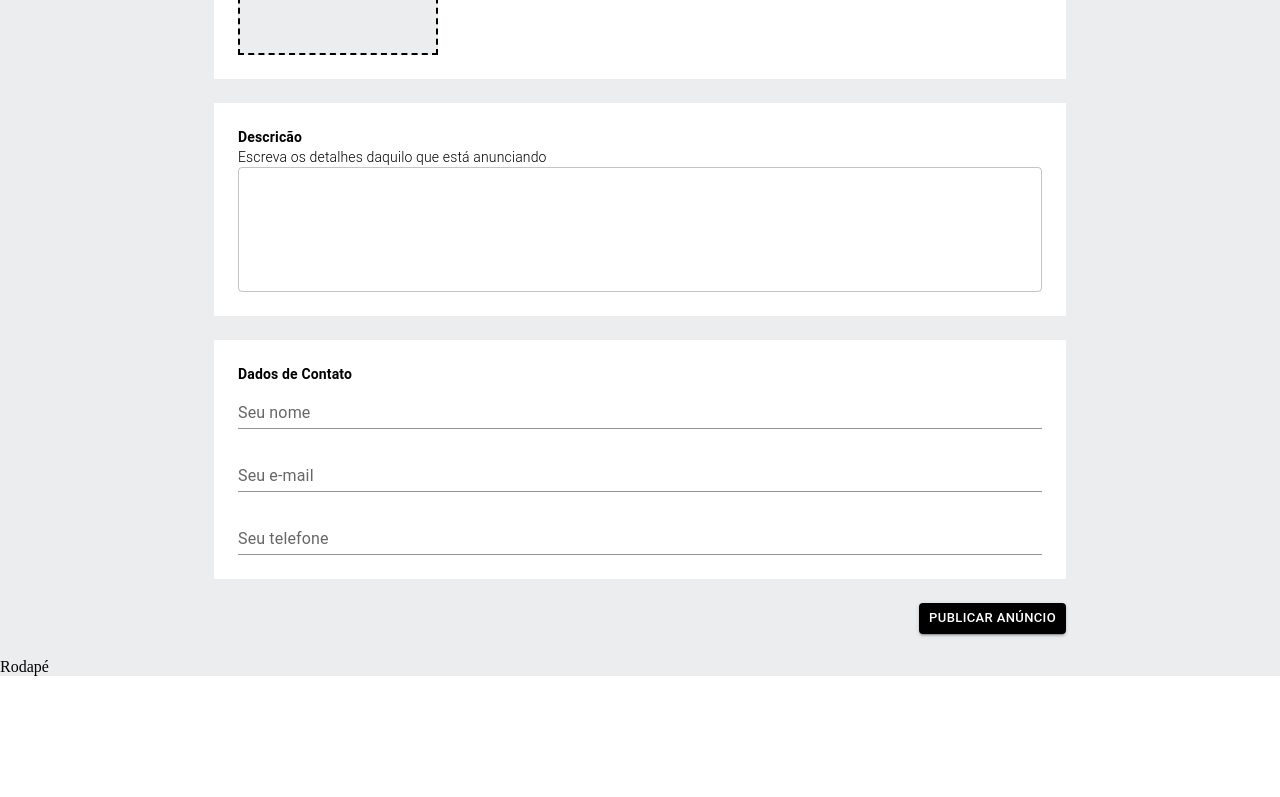
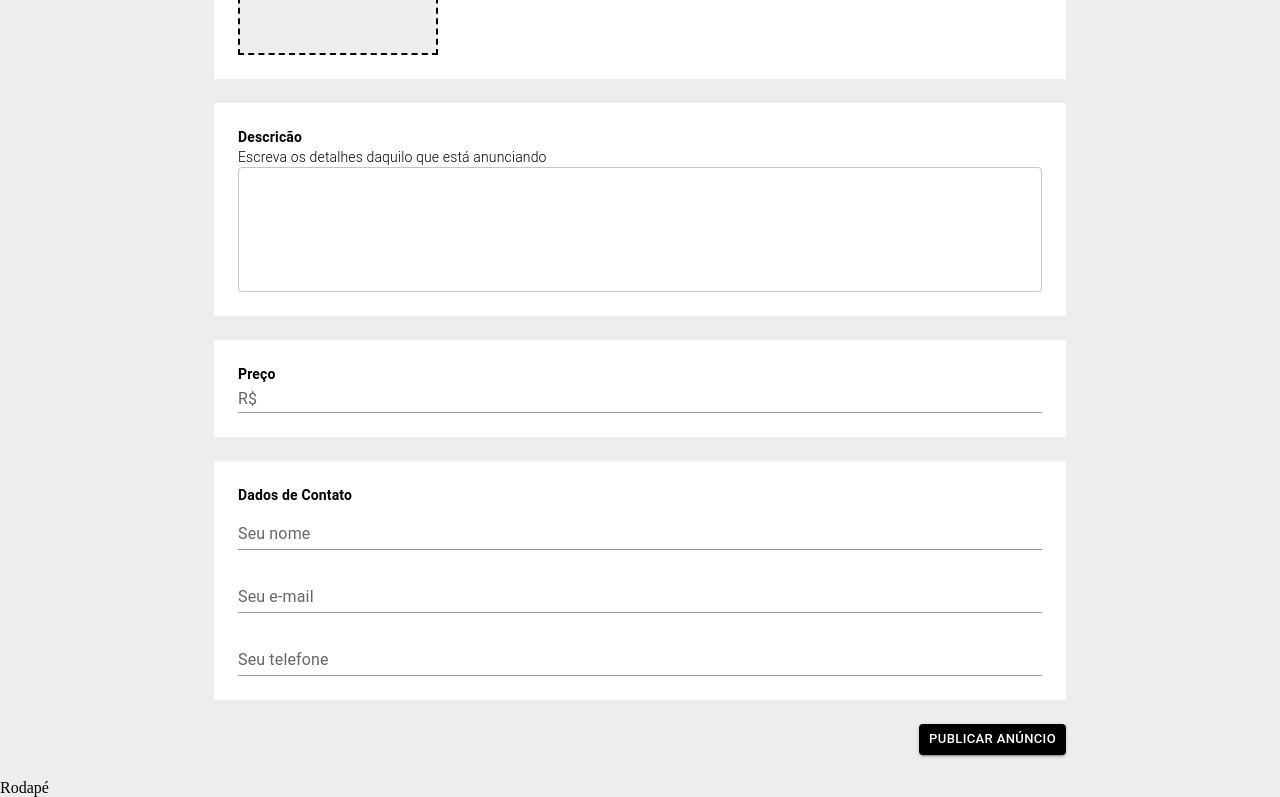
Before and after one commit to renardbergson/anunx, a Next.js app: page /pages/user/publish in a window 1280 px wide. Shown: the part 643-1440 px from the top of the page. Before the commit the page ends 1319 px from the top, so only its background shows below. Built offline with nearby package versions, Linux system fonts and the light colour scheme.

Commit message:
adding price box for user/publish

```diff
--- a/src/app/pages/user/publish/page.jsx
+++ b/src/app/pages/user/publish/page.jsx
@@ -5,7 +5,19 @@ import { useDropzone } from 'react-dropzone'
 import styled from 'styled-components'
 
 import { useTheme } from '@emotion/react'
-import { Container, Typography, Box, TextField, Select, MenuItem, Button } from '@mui/material'
+import {
+  Container,
+  Typography,
+  Box,
+  TextField,
+  Select,
+  MenuItem,
+  Button,
+  FormControl,
+  InputLabel,
+  OutlinedInput,
+  InputAdornment
+} from '@mui/material'
 import DeleteForeverIcon from '@mui/icons-material/DeleteForever'
 
 import TemplateDefault from '../../../templates/Default'
@@ -219,6 +231,28 @@ const Publish = () => {
 
       <Container maxWidth="md">
         <Box sx={{background: theme.palette.secondary.main, padding: theme.spacing(3), marginBottom: theme.spacing(3)}}>
+          <Typography component="h6" variant="body2" fontWeight="bold">
+            Preço
+          </Typography>
+
+          <TextField
+            size="small"
+            type="number"
+            variant="standard"
+            fullWidth
+            InputProps={{
+              startAdornment: <InputAdornment position="start">R$</InputAdornment>,
+            }}
+            sx={{
+              "& input::-webkit-outer-spin-button, & input::-webkit-inner-spin-button":
+              {display: "none"}, "& input[type=number]": {MozAppearance: "textfield"}
+            }}
+          />
+        </Box>
+      </Container>
+
+      <Container maxWidth="md">
+        <Box sx={{background: theme.palette.secondary.main, padding: theme.spacing(3), marginBottom: theme.spacing(3)}}>
         <Typography component="h6" variant="body2" fontWeight="bold">
             Dados de Contato
           </Typography>
```
